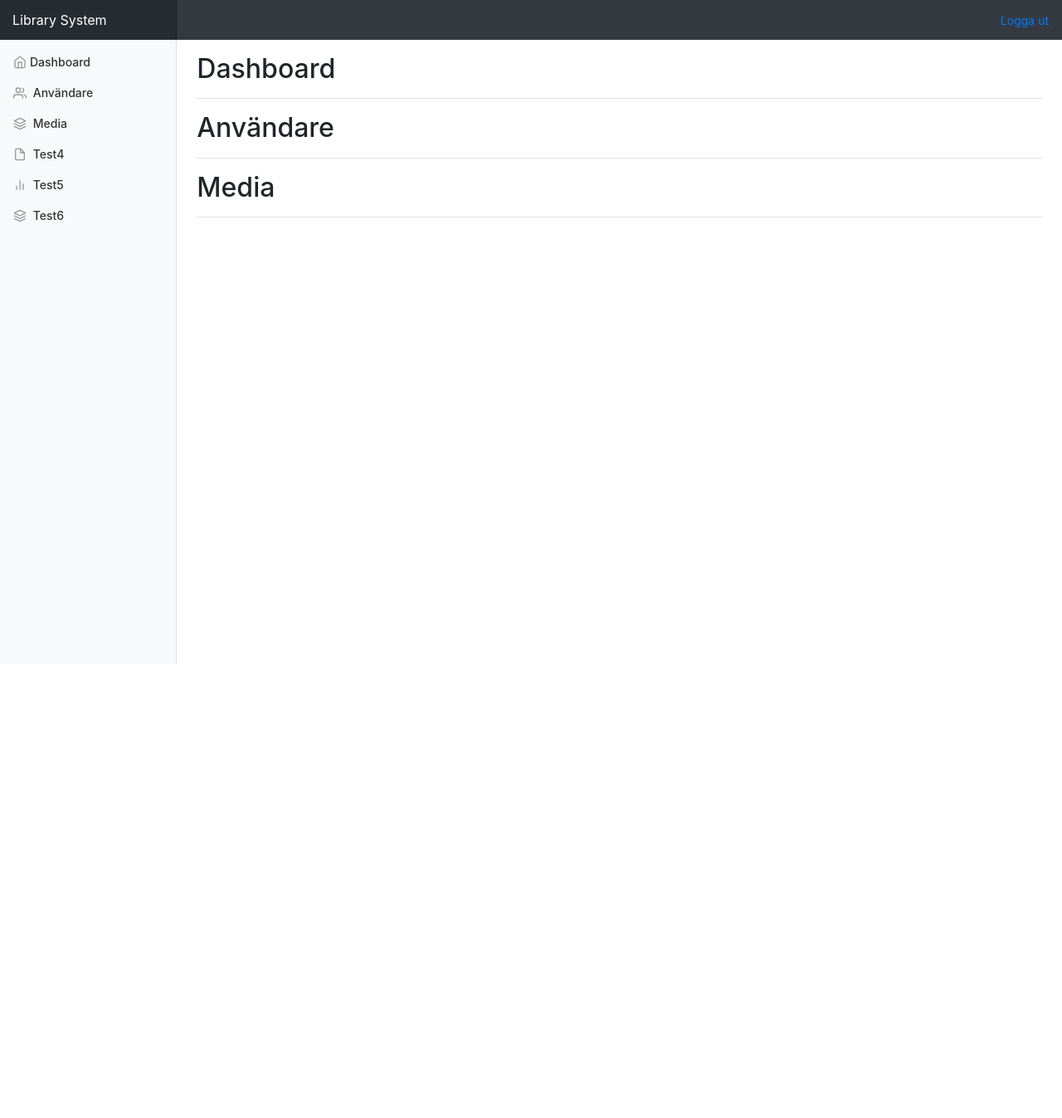
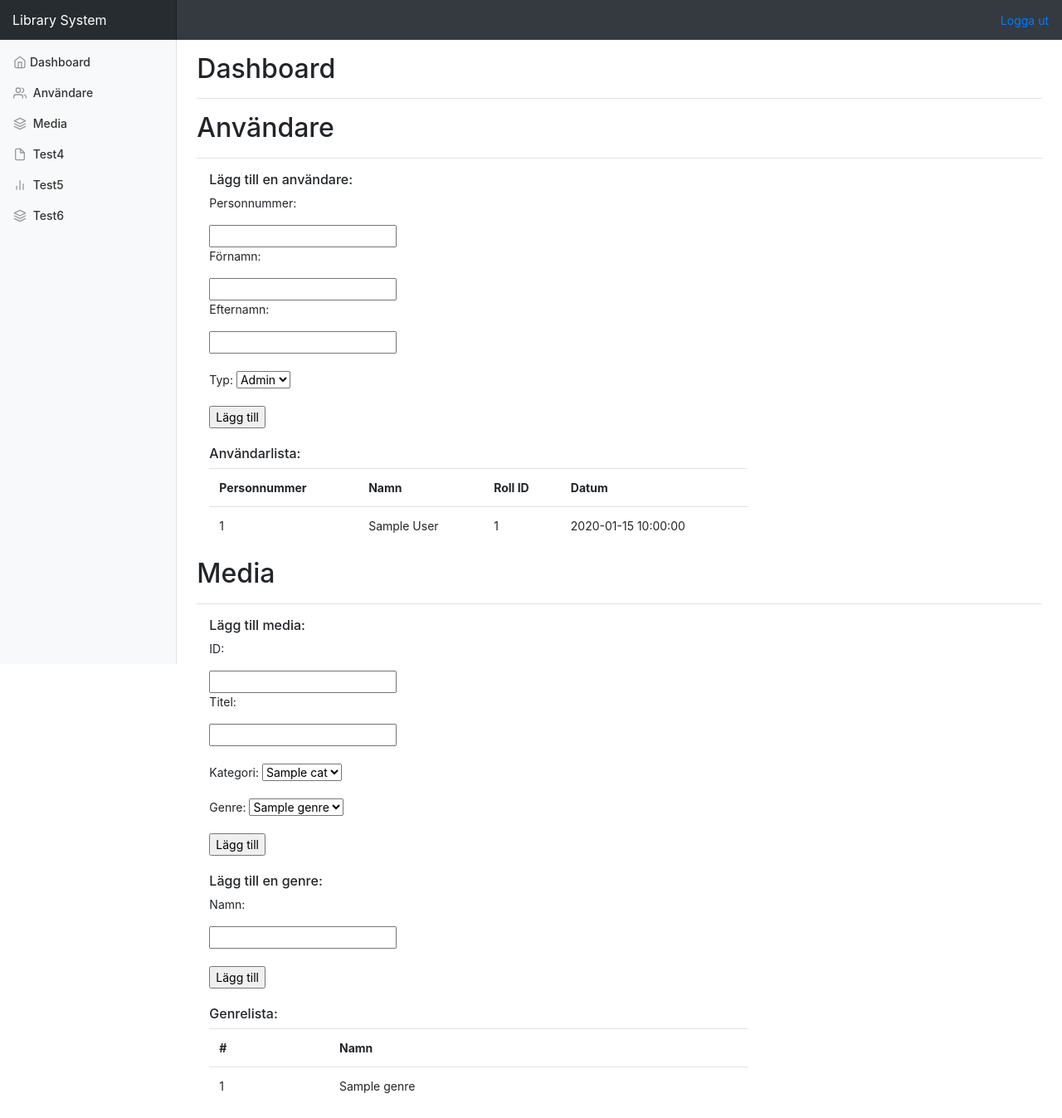
Before and after one commit to EddieGustafsson/LibrarySystem, a PHP site: the page made by index.php in a window 1280 px wide. Shown: the whole page at 83% size. Before the commit the page ends 800 px from the top, so only its background shows below. Run offline with PHP 8.4, Linux system fonts and the light colour scheme; the visitor is signed in with stand-in values (Sample User, id 1); tables that the repository leaves empty or names only in its code hold one stand-in row (values such as "Sample post"); some libraries are stand-ins or nearby versions.

Commit message:
Added the ability to add users and genre.

```diff
--- a/includes/dbh.inc.php
+++ b/includes/dbh.inc.php
@@ -7,3 +7,4 @@ $dbPassword = $db_password;
 $dbName = $db_name;
 
 $conn = mysqli_connect($dbServername, $dbUsername, $dbPassword, $dbName);
+mysqli_set_charset($conn,"utf8mb4");
--- a/index.php
+++ b/index.php
@@ -10,7 +10,7 @@ if(!isset($_SESSION['login_user'])){
 <!doctype html>
 <html lang="en">
   <head>
-    <meta charset="utf-8">
+    <meta charset="UTF-8">
     <meta name="viewport" content="width=device-width, initial-scale=1, shrink-to-fit=no">
     <meta name="description" content="">
     <meta name="author" content="">
@@ -83,19 +83,124 @@ if(!isset($_SESSION['login_user'])){
           <div class="d-flex justify-content-between flex-wrap flex-md-nowrap align-items-center pb-2 mb-3 border-bottom">
             <h1 class="h2">Dashboard</h1>
                 <div>
+
                 </div>
           </div>
 
           <div class="d-flex justify-content-between flex-wrap flex-md-nowrap align-items-center pb-2 mb-3 border-bottom">
             <h1 class="h2">Användare</h1>
-                <div>
-                </div>
           </div>
+
+          <div class="col-md-8">
+            <h6>Lägg till en användare:</h6>
+            <form action="http://<?php echo $domain_name ?>/LibrarySystem/includes/adduser.php">
+                <p>Personnummer:</p>
+                <input type="text" name="user_id" id="user_id"><br>
+                <p>Förnamn:</p>
+                <input type="text" name="firstName" id="firstName"><br>
+                <p>Efternamn:</p>
+                <input type="text" name="lastName" id="lastName"><br><br>
+                Typ:
+                <select name="role_id" id="role_id">
+                    <option value="4">Admin</option>
+                    <option value="5">Lärare</option>
+                    <option value="6">Elev</option>
+                </select>
+                <br>
+                <br>
+                <input type="submit" value="Lägg till">
+            </form>
+            <br>
+            <h6>Användarlista:</h6>
+                <?php
+                include('includes/dbh.inc.php');
+                $sql = "SELECT user_id, firstname, lastname, role_id,date FROM users";
+                $result = $conn->query($sql);
+                if ($result->num_rows > 0) {
+                    echo "<table class='table'><tr><th scope='col'>Personnummer</th><th scope='col'>Namn</th><th scope='col'>Roll ID</th><th scope='col'>Datum</th></tr>";
+                // output data of each row
+                while($row = $result->fetch_assoc()) {
+                    echo "<tr><td scope='row'>" . $row["user_id"]. "</td><td scope='row'>" . $row["firstname"]. " " . $row["lastname"]. "</td><td scope='row'>" . $row["role_id"]. "</td><td scope='row'>" . $row["date"]. "</td></tr>";
+                }
+                echo "</table>";
+                } else { echo "0 results"; }
+                $conn->close();
+                ?>
+          </div>
+
           <div class="d-flex justify-content-between flex-wrap flex-md-nowrap align-items-center pb-2 mb-3 border-bottom">
             <h1 class="h2">Media</h1>
-                <div>
-                </div>
           </div>
+
+          <div class="col-md-8">
+            <h6>Lägg till media:</h6>
+            <form action="http://<?php echo $domain_name ?>/LibrarySystem/includes/addmedia.php">
+                <p>ID:</p>
+                <input type="text" name="item_id" id="item_id"><br>
+                <p>Titel:</p>
+                <input type="text" name="title" id="title"><br><br>
+                Kategori:
+                <select name="cat_id" id="cat_id">
+                    <?php
+                    include('includes/dbh.inc.php');
+                    $sql = "SELECT cat_id, cat_name FROM item_cat";
+                    $result = $conn->query($sql);
+                    if ($result->num_rows > 0) {
+                    while($row = $result->fetch_assoc()) {
+                        echo "<option value='". $row["cat_id"] ."'>". $row["cat_name"]."</option>";
+                    }
+                    echo "</table>";
+                    } else { echo "0 results"; }
+                    $conn->close();
+                    ?>
+                </select>
+                <br>
+                <br>
+                Genre:
+                <select name="genre_id" id="genre_id">
+                    <?php
+                    include('includes/dbh.inc.php');
+                    $sql = "SELECT genre_id, genre_name FROM genre";
+                    $result = $conn->query($sql);
+                    if ($result->num_rows > 0) {
+                    while($row = $result->fetch_assoc()) {
+                        echo "<option value='". $row["genre_id"] ."'>". $row["genre_name"]."</option>";
+                    }
+                    echo "</table>";
+                    } else { echo "0 results"; }
+                    $conn->close();
+                    ?>
+                </select>
+                <br>
+                <br>
+                <input type="submit" value="Lägg till">
+            </form>
+            <br>
+
+            <h6>Lägg till en genre:</h6>
+            <form action="http://<?php echo $domain_name ?>/LibrarySystem/includes/addgenre.php">
+                <p>Namn:</p>
+                <input type="text" name="genre_name" id="genre_name"><br><br>
+                <input type="submit" value="Lägg till">
+            </form>
+            <br>
+
+            <h6>Genrelista:</h6>
+                <?php
+                include('includes/dbh.inc.php');
+                $sql = "SELECT genre_id, genre_name FROM genre";
+                $result = $conn->query($sql);
+                if ($result->num_rows > 0) {
+                    echo "<table class='table'><tr><th scope='col'>#</th><th scope='col'>Namn</th></tr>";
+                // output data of each row
+                while($row = $result->fetch_assoc()) {
+                    echo "<tr><td scope='row'>" . $row["genre_id"]. "</td><td scope='row'>" . $row["genre_name"]. "</td></tr>";
+                }
+                echo "</table>";
+                } else { echo "0 results"; }
+                $conn->close();
+                ?>
+
         </main>
       </div>
     </div>
--- a/login.php
+++ b/login.php
@@ -48,7 +48,7 @@
       <input type="text" id="inputPersnr" name="inputPersnr" class="form-control" placeholder="20001212XXXX" required autofocus>
       <br>
       <button class="btn btn-lg btn-primary btn-block" type="submit" value="Submit">Logga in</button>
-      <p class="mt-5 mb-3 text-muted">&copy; 2019</p>
+      <p class="mt-5 mb-3 text-muted">NTI Gymnasiet - Bibliotek &copy;2019</p>
     </form>
   </body>
 </html>
```
Also changed, not shown: includes/addgenre.php (added, +12 -0 lines), includes/adduser.php (added, +15 -0 lines).
